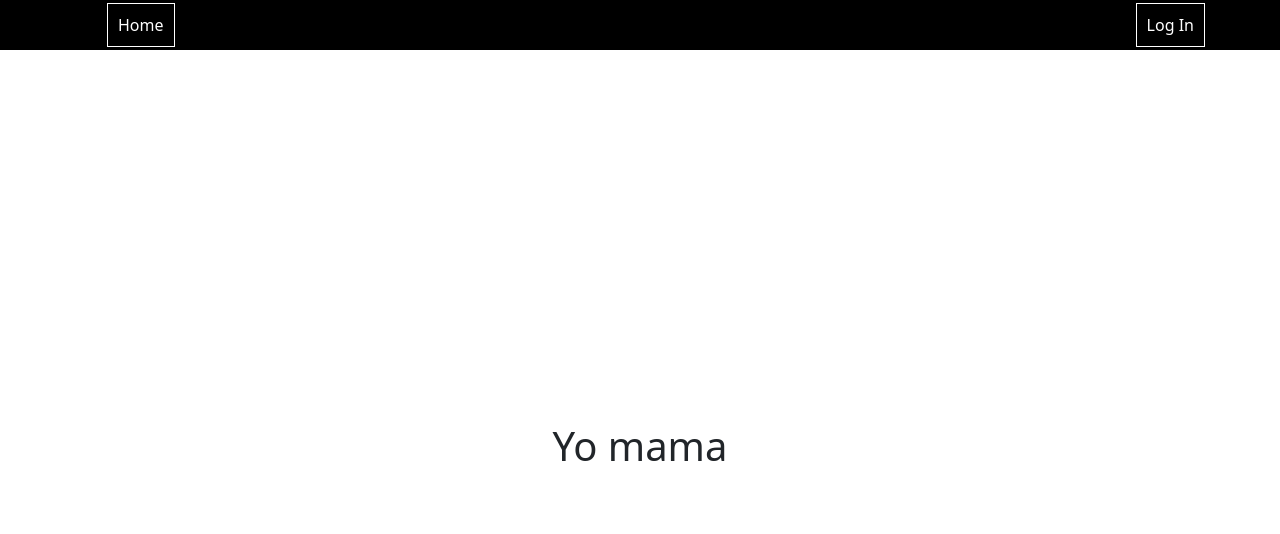
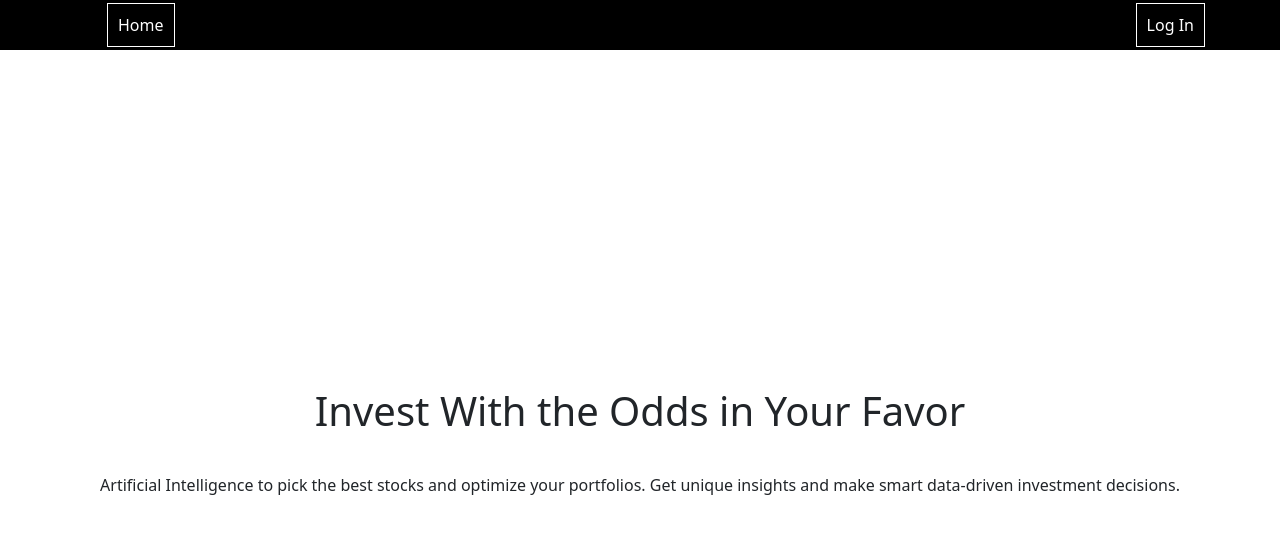
Before and after one commit to BinayT/DFTest, a Next.js app: page / in a window 1280 px wide. Shown: the top 534 px of the page. Built offline with nearby package versions, Linux system fonts and the light colour scheme.

Commit message:
Added Danelfin icon as well as modified the header

```diff
--- a/pages/index.js
+++ b/pages/index.js
@@ -6,12 +6,14 @@ export default function Home() {
     <div>
       <Head>
         <title>{title}</title>
-        <meta name="description" content="This is the test for Danelfin Frontend Developer" />
+        <meta name="description" content="Pick the best stocks and optimize your portfolio with the power of our Artificial Intelligence. Get unbiased and unique insights,
+        and make smart data-driven investment decisions." />
         <link rel="icon" href="/logoDanelfin.ico" />
       </Head>
 
-      <main>
-        <h1>Yo mama</h1>
+      <main style={{ display: "flex", flexDirection: 'column', justifyContent: 'center', alignItems: 'center', gap: '30px' }}>
+        <h1>Invest With the Odds in Your Favor</h1>
+        <p>Artificial Intelligence to pick the best stocks and optimize your portfolios. Get unique insights and make smart data-driven investment decisions.</p>
       </main>
     </div>
   )
```
Also changed, not shown: 1 other file (tests, documents, lock files or other folders).
